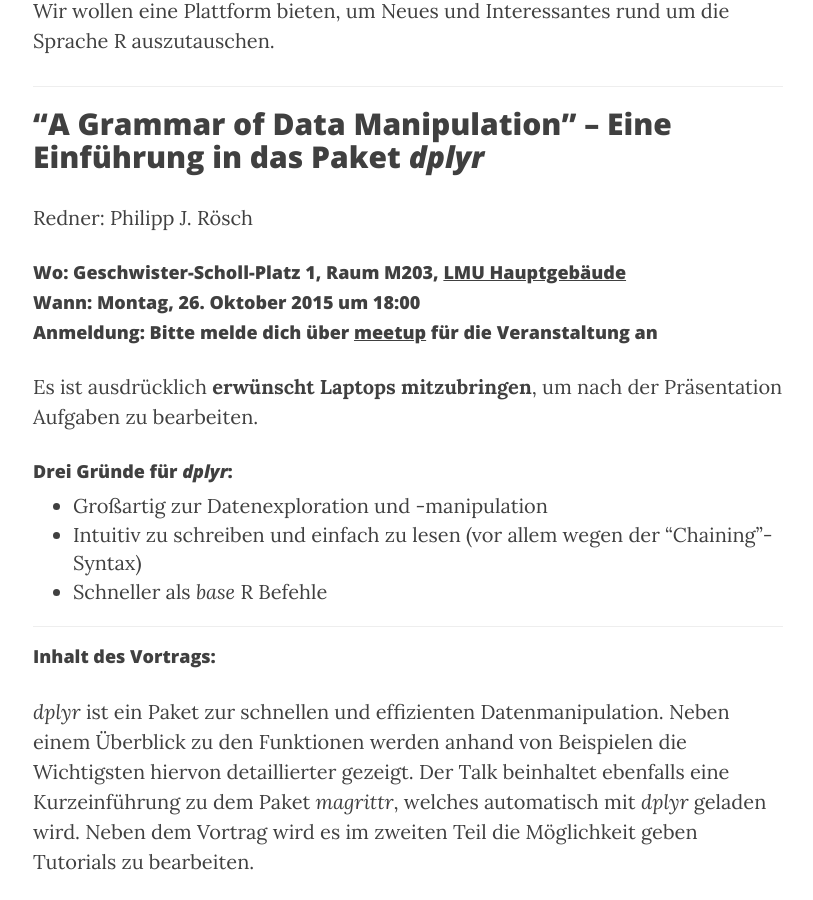
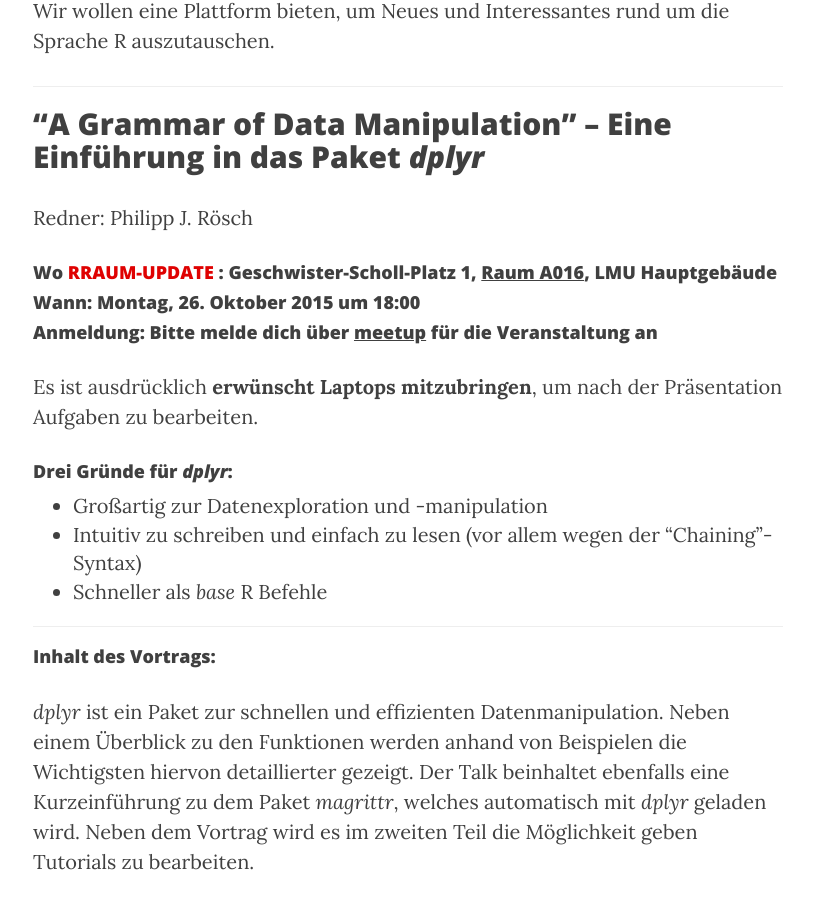
Before and after one commit to lmu-applied-r/lmu-applied-r.github.io, a Jekyll site: the page built from _posts/2015-09-29-das-erste-treffen.markdown, in a window 1280 px wide and 900 px high, scrolled down 924 px. Shown: the whole window, without its empty margins (232-1045 px from the left). Built offline with Jekyll 4.4.1, drawn with Linux system fonts in a browser that asks for light colours; nearby versions of some CDN libraries.

Commit message:
new room

```diff
--- a/_posts/2015-09-29-das-erste-treffen.markdown
+++ b/_posts/2015-09-29-das-erste-treffen.markdown
@@ -18,7 +18,7 @@
 
 Redner: Philipp J. Rösch
 
-#### Wo: [Geschwister-Scholl-Platz 1, Raum M203, <u>LMU Hauptgebäude</u>](https://www.google.de/maps/place/Universit%C3%A4t/@48.1508519,11.5795045,18z/data=!4m6!1m3!3m2!1s0x479e7594f75ef01b:0x308116d8f587d11f!2sJuristische+Fakult%C3%A4t+der+Ludwig-Maximilians-Universit%C3%A4t!3m1!1s0x479e7594b0916b35:0x1db87fcdefd8f09e)
+#### Wo <font color="#DF0101"> RRAUM-UPDATE </font>: Geschwister-Scholl-Platz 1, <u>Raum A016</u>, [LMU Hauptgebäude](https://www.google.de/maps/place/Universit%C3%A4t/@48.1508519,11.5795045,18z/data=!4m6!1m3!3m2!1s0x479e7594f75ef01b:0x308116d8f587d11f!2sJuristische+Fakult%C3%A4t+der+Ludwig-Maximilians-Universit%C3%A4t!3m1!1s0x479e7594b0916b35:0x1db87fcdefd8f09e)
 
 #### Wann: Montag, 26. Oktober 2015 um 18:00
 
```
